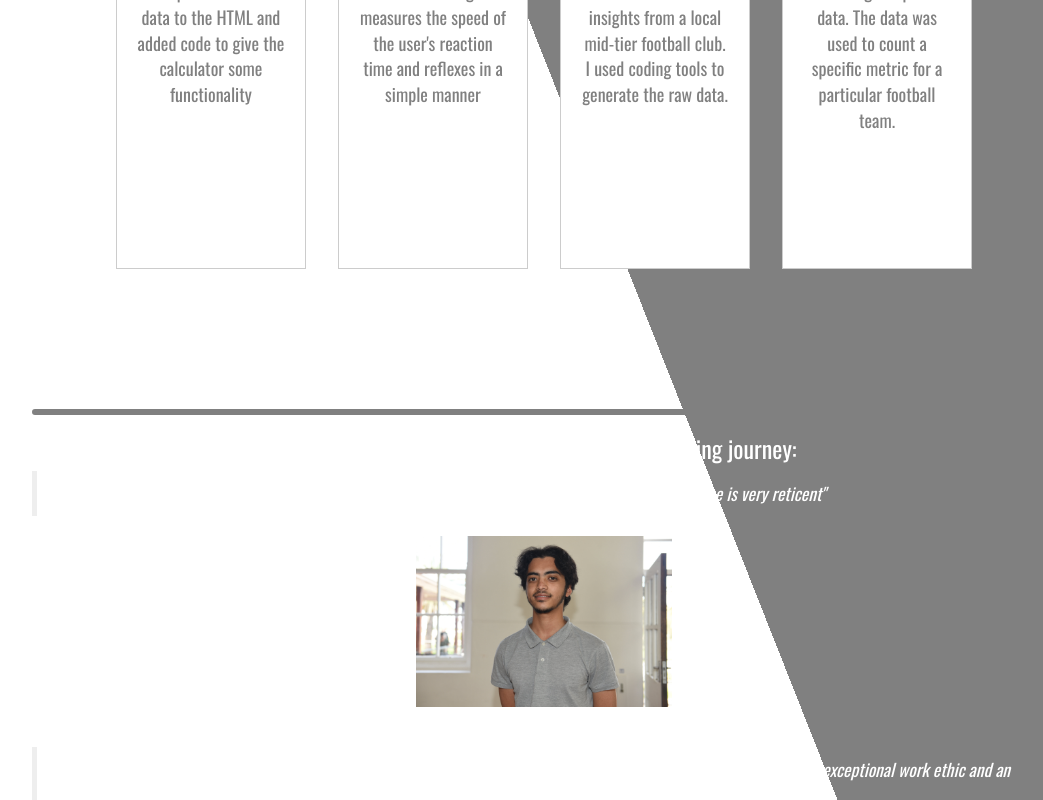
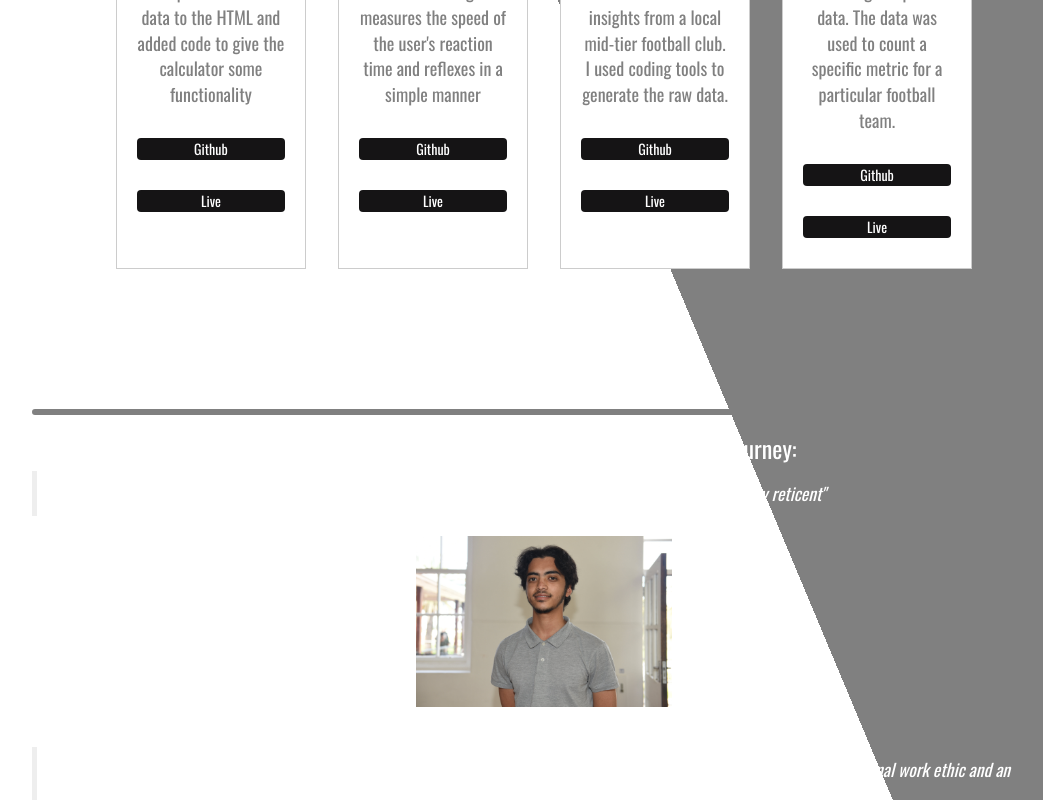
Before and after one commit to kagopooe/vue-portfolio, a Vue app: page / in a window 1280 px wide. Shown: the part 1560-2360 px from the top of the page, without its empty margins (96-1139 px from the left). Built offline with nearby package versions, Linux system fonts and the light colour scheme.

Commit message:
Add existing file

```diff
--- a/index.html
+++ b/index.html
@@ -12,7 +12,7 @@
     <link rel="stylesheet" href="https://maxcdn.bootstrapcdn.com/font-awesome/4.5.0/css/font-awesome.min.css">
     <link rel="stylesheet" href="https://maxcdn.bootstrapcdn.com/bootstrap/3.3.5/css/bootstrap.min.css">
     <link rel="stylesheet" href="https://cdnjs.cloudflare.com/ajax/libs/font-awesome/5.15.3/css/all.min.css">
-    <link href="src/assets/style.css" rel="stylesheet">
+    <link href="./src/assets/style.css" rel="stylesheet">
   </head>
   <body>
     <div id="app"></div>
--- a/src/assets/style.css
+++ b/src/assets/style.css
@@ -247,7 +247,7 @@ figure.snip1192 .author h5 span {
     display: block;
     color: #fff !important;
     text-align: center;
-    background: #inherit;
+    background: #151415;
     margin-top: 30px;
     text-decoration: none;
     padding:  0px 5px 0px !important;
--- a/src/components/Home.vue
+++ b/src/components/Home.vue
@@ -90,8 +90,8 @@
           <p>
             Made a Calculator using Bootstrap and JavaScript. Used DOM manipuation to send data to the HTML and added code to give the calculator some functionality
           </p>
-          <a href="#" class="btn">Github</a>
-          <a href="#" class="btn">Live</a>
+          <a href="https://github.com/kagopooe/Calculator" target="_blank" class="btn">Github</a>
+          <a href="https://flamboyant-leavitt-93419a.netlify.app/" class="btn" target="_blank">Live</a>
         </div>
       </div>
       <div class="card">
@@ -102,8 +102,8 @@
           <p>
             Created a Reaction Game using a JavaScript Framework called Vue. The game measures the speed of the user's reaction time and reflexes in a simple manner
           </p>
-          <a href="#" class="btn">Github</a>
-          <a href="#" class="btn">Live</a>
+          <a href="https://github.com/kagopooe/reaction-game-vue" class="btn" target="_blank">Github</a>
+          <a href="https://unruffled-hugle-da54c4.netlify.app/" class="btn" target="_blank">Live</a>
         </div>
       </div>
       <div class="card">
@@ -114,8 +114,8 @@
           <p>
             Created a Pass Network visualization using Python and Pandas to derive insights from a local mid-tier football club. I used coding tools to generate the raw data.
           </p>
-          <a href="#" class="btn">Github</a>
-          <a href="#" class="btn">Live</a>
+          <a href="#" class="btn" target="_blank">Github</a>
+          <a href="#" class="btn" target="_blank">Live</a>
         </div>
       </div>
       <div class="card">
@@ -126,8 +126,8 @@
           <p>
             Used a Python framework to extract pass information in order to gain specific data. The data was used to count a specific metric for a particular football team.
           </p>
-          <a href="#" class="btn">Github</a>
-          <a href="#" class="btn">Live</a>
+          <a href="#" class="btn" target="_blank">Github</a>
+          <a href="#" class="btn" target="_blank">Live</a>
         </div>
       </div>
       </div>
@@ -151,7 +151,7 @@
             developer. He is well spoken even though he is very reticent"
           </blockquote>
           <div class="author">
-            <img src="../assets/images/mbreda.JPG" />
+            <img src="../assets/images/mbreda.JPG">
             <h4>Mugammad <span>- Classmate</span></h4>
           </div>
         </figure>
@@ -162,7 +162,7 @@
             work ethic and an insatiable desire for achieving his goals."
           </blockquote>
           <div class="author">
-            <img src="../assets/images/ndeem.JPG" alt="sq-sample24" />
+            <!-- <img src="../assets/images/ndeem.JPG" /> -->
             <h4>Nadeem <span>- Classmate</span></h4>
           </div>
         </figure>
@@ -173,7 +173,7 @@
             career."
           </blockquote>
           <div class="author">
-            <img src="../assets/images/emihle.JPG" alt="sq-sample29" />
+            <img src="../assets/images/emihle.JPG" />
             <h4>Emihle <span>- Classmate</span></h4>
           </div>
         </figure>
@@ -184,7 +184,7 @@
             has the potential to do great things."
           </blockquote>
           <div class="author">
-            <img src="src/assets/images/alex.jpg" alt="sq-sample29" />
+            <img src="../assets/images/alex.jpg" alt="sq-sample29" />
             <h4>Alex <span>- Lecturer</span></h4>
           </div>
         </figure>
@@ -201,7 +201,8 @@
           <div class="contact-wrapper">
             <!-- Left contact page -->
 
-            <form id="contact-form" class="form-horizontal" role="form">
+            <form id="contact-form" class="form-horizontal" role="form" action="https://formspree.io/f/moqredrj"
+                method="POST">
               <div class="form-group">
                 <div class="col-sm-12">
                   <input
@@ -240,7 +241,7 @@
 
               <!-- <button class="btn btn-dark send-button" id="submit" type="submit" value="SEND"> -->
               <button
-                type="button"
+                type="submit"
                 class="btn btn-secondary btn-lg btn-block text-dark"
                 style="background-color: #2b2a2e;"
               >
@@ -254,18 +255,18 @@
 
             <div class="social-icons">
               <span title="Email"
-                ><a href="mailto:kagopooe@gmail.com">
+                ><a href="mailto:kagopooe@gmail.com" target="_blank">
                   <span class="iconify" data-icon="entypo:email"></span></a
               ></span>
               <span title="Message me on Telegram"
-                ><a href="https://t.me/kagopooe">
+                ><a href="https://t.me/kagopooe" target="_blank">
                   <span
                     class="iconify"
                     data-icon="akar-icons:telegram-fill"
                   ></span></a
               ></span>
               <span title="Github"
-                ><a href="https://t.me/kagopooe">
+                ><a href="https://github.com/kagopooe" target="_blank">
                   <span
                     class="iconify"
                     data-icon="akar-icons:github-fill"
```
Also changed, not shown: src/main.js (line endings or trailing spaces).
